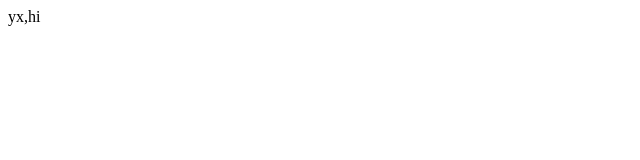
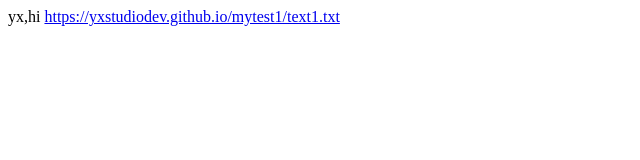
Before and after one commit to yxStudioDev/yxStudioDev.github.io, a plain HTML site: page index.html in a window 1280 px wide. Shown: the whole page, without its empty margins (0-640 px from the left). Drawn offline with Linux system fonts and the light colour scheme.

Commit message:
Update index.html

```diff
--- a/index.html
+++ b/index.html
@@ -1,5 +1,6 @@
 <html>
 <body>
 yx,hi
+  <a href="https://yxstudiodev.github.io/mytest1/text1.txt">https://yxstudiodev.github.io/mytest1/text1.txt</a>
 </body>
 </html>
```
